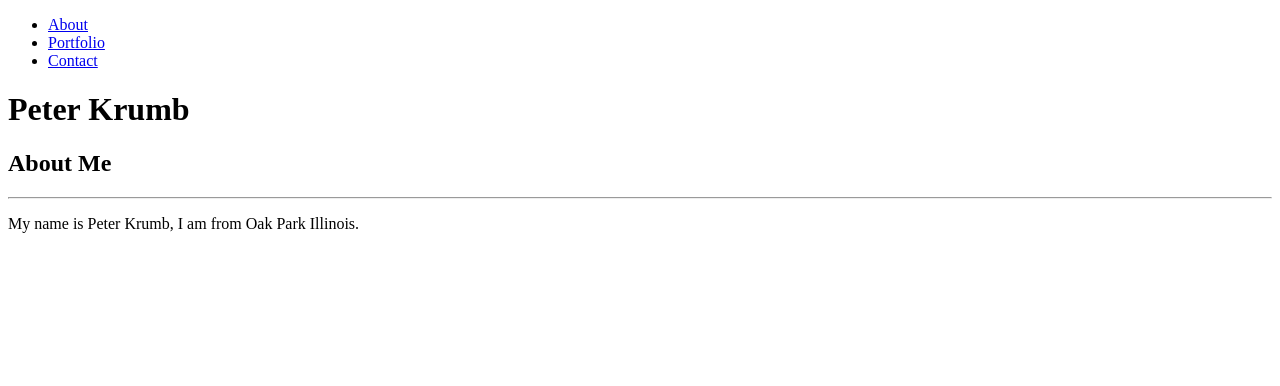
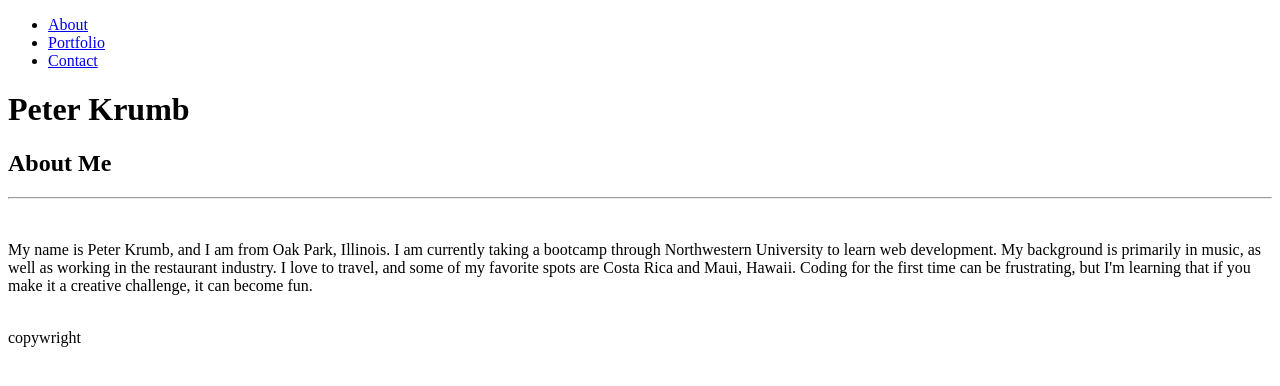
Before and after one commit to peterkrumb/Portfolio, a plain HTML site: page index.html in a window 1280 px wide. Drawn offline with Linux system fonts and the light colour scheme.

Commit message:
finished html

```diff
--- a/index.html
+++ b/index.html
@@ -11,8 +11,7 @@
 
 
 <header>
-
-    <nav class="navbar">
+   <nav class="navbar">
         <ul>
             <li><a href="index.html">About</a></li>
             <li><a href="portfolio.html">Portfolio</a></li>
@@ -27,11 +26,16 @@
 <div class="box">
     <h2>About Me</h2>
         <hr>
+        <br>
         <section id="main-bio">
-            <p>My name is Peter Krumb, I am from Oak Park Illinois.</p>
+            <p>My name is Peter Krumb, and I am from Oak Park, Illinois. I am currently taking a bootcamp through Northwestern University to learn web development. My background is primarily in music, as well as working in the restaurant industry. I love to travel, and some of my favorite spots are Costa Rica and Maui, Hawaii. Coding for the first time can be frustrating, but I'm learning that if you make it a creative challenge, it can become fun. </p>
             <img id="bio-image" src="assets\images\60640920_10219307237377635_3860462634532864000_n.jpg" alt="">
         </section>
 </div>
 
+<footer>
+    copywright
+</footer>
+
 </body>
 </html>
```
